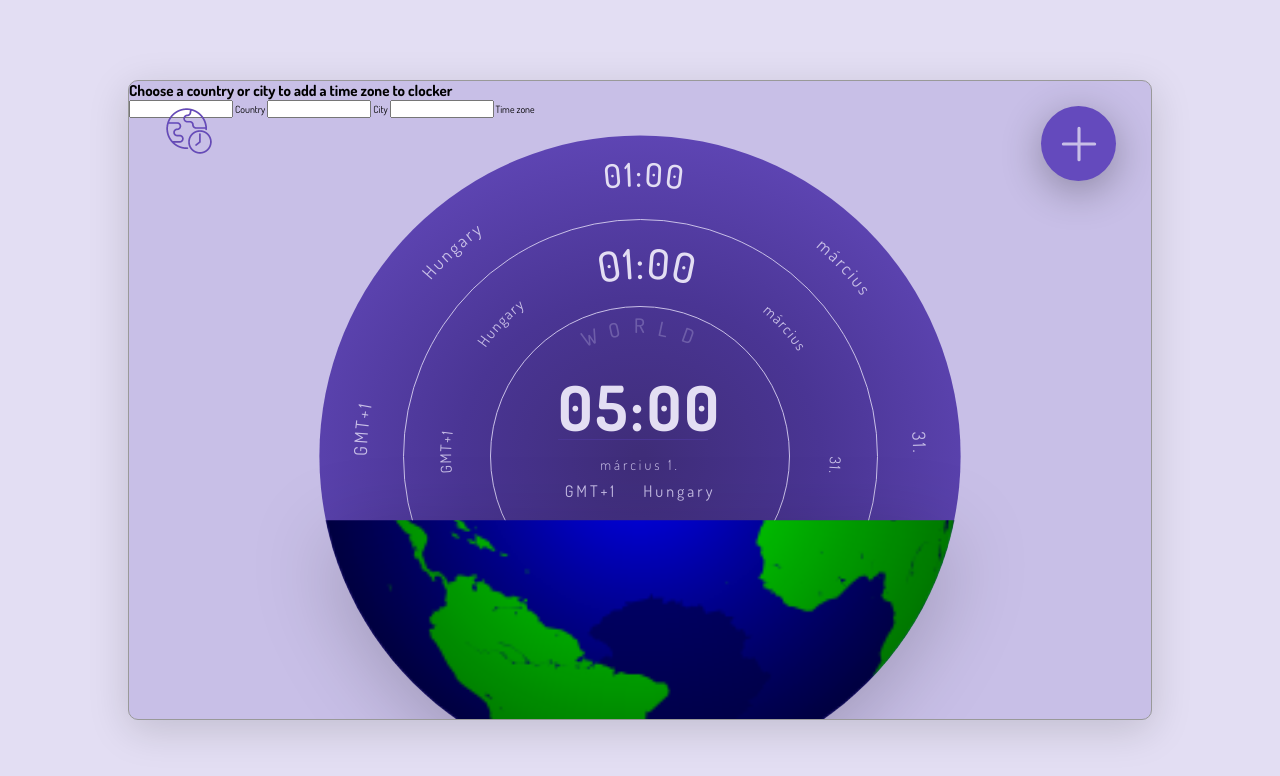
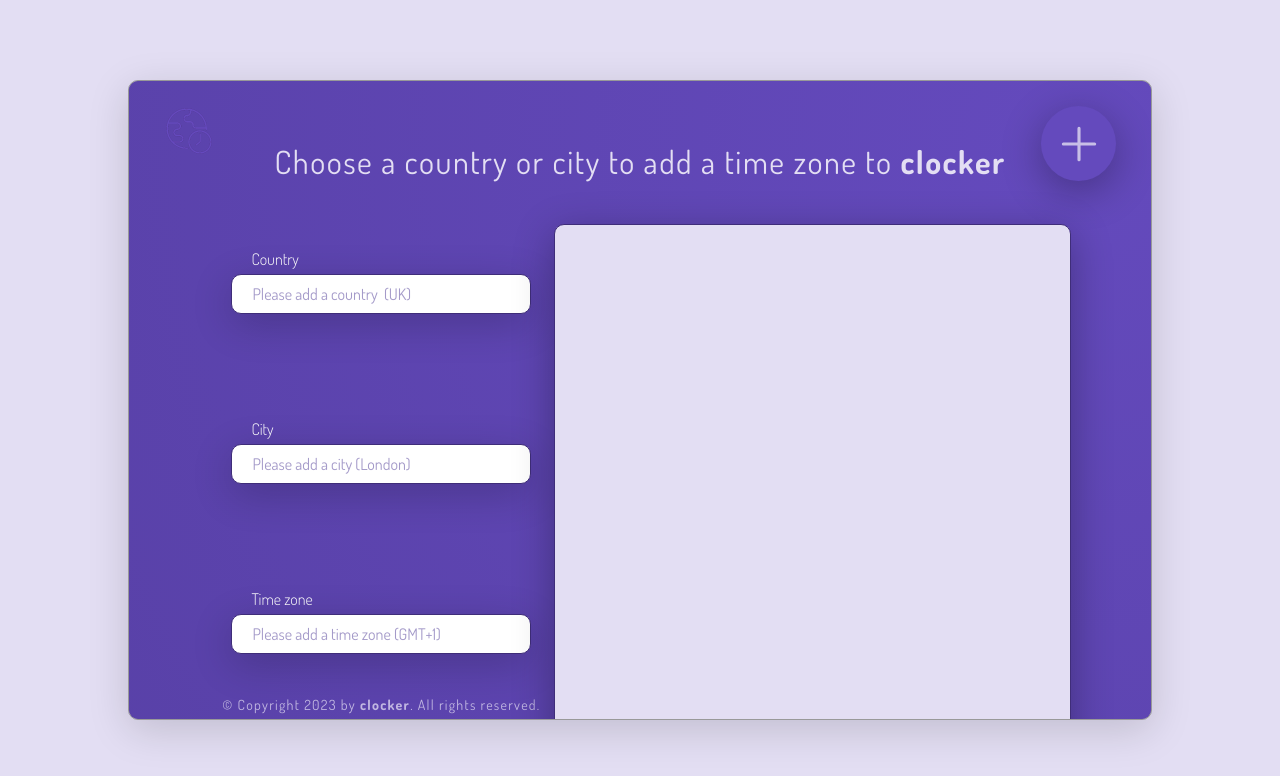
Before and after one commit to ntamasa/clocker, a website: page index.html in a window 1280 px wide. Drawn offline with Linux system fonts and the light colour scheme.

Commit message:
add form layout

```diff
--- a/index.html
+++ b/index.html
@@ -321,19 +321,55 @@
 
         <div class="form__background">&nbsp;</div>
 
-        <form action="#" class="form__box">
-          <h2 class="heading-secondary">
+        <form action="#" class="form-box">
+          <h2 class="heading-secondary form-box__heading">
             Choose a country or city to add a time zone to
             <span class="brand">clocker</span>
           </h2>
-          <input type="text" id="form__country" />
-          <label for="form__country" class="form__country-text">Country</label>
 
-          <input type="text" id="form__city" />
-          <label for="form__city" class="form__city-text">City</label>
+          <div class="form-box__content">
+            <div class="form-box__content-item">
+              <label for="form-box__country" class="form-box__label"
+                >Country</label
+              >
+              <input
+                type="text"
+                id="form-box__country"
+                class="form-box__country"
+                placeholder="Please add a country  (UK)"
+              />
+            </div>
 
-          <input type="text" id="form__zone" />
-          <label for="form__zone" class="form__zone-text">Time zone</label>
+            <div class="form-box__content-item">
+              <label for="form-box__city" class="form-box__label">City</label>
+              <input
+                type="text"
+                id="form-box__city"
+                class="form-box__city"
+                placeholder="Please add a city (London)"
+              />
+            </div>
+
+            <div class="form-box__content-item">
+              <label for="form-box__zone" class="form-box__label"
+                >Time zone</label
+              >
+              <input
+                type="text"
+                id="form__zone"
+                class="form-box__zone"
+                placeholder="Please add a time zone (GMT+1)"
+              />
+            </div>
+          </div>
+          <footer class="footer">
+            <p class="copyright">
+              &copy; Copyright <span class="footer__year">2023</span> by
+              <span class="brand">clocker</span>. All rights reserved.
+            </p>
+          </footer>
+
+          <div class="form-box__map">&nbsp;</div>
         </form>
       </div>
     </div>
--- a/sass/base/_typhography.scss
+++ b/sass/base/_typhography.scss
@@ -84,6 +84,17 @@ body {
 
 .heading-secondary {
   font-size: 3.2rem;
+  font-weight: 400;
+  letter-spacing: 1.5px;
   color: $color-primary-light-2;
-  font-weight: 400;
 }
+
+.brand {
+  font-weight: 700;
+}
+
+.copyright {
+  font-size: 1.4rem;
+  letter-spacing: 1.25px;
+  color: rgba($color-primary-light-2, 0.75);
+}
--- a/sass/components/_form.scss
+++ b/sass/components/_form.scss
@@ -1,12 +1,8 @@
 .form {
+  background-color: grey;
   // Placing it through the whole container
   grid-row: 1 / 2;
   grid-column: 1 / -1;
-
-  ///////////////////////////////
-  /// Form //////////////////////
-  ///////////////////////////////
-  display: grid;
 
   ///////////////////////////////
   /// Form button ///////////////
@@ -95,9 +91,127 @@
 
     // Animation
     transition: transform 0.8s cubic-bezier(0.86, 0, 0.07, 1);
+
+    // Test
+    transform: scale(80);
   }
 
   &__checkbox:checked ~ &__background {
     transform: scale(80);
   }
 }
+
+.form-box {
+  margin: 6rem 8rem;
+
+  // Creating grid for the item placing
+  display: grid;
+  grid-template-columns: 1fr 1.5fr;
+  grid-template-rows: 1fr 4fr 1fr;
+
+  // Spacing
+  // row-gap: 5rem;
+  // column-gap: 10rem;
+
+  // Placing it on top of website content
+  position: relative;
+  z-index: 9999;
+
+  &__heading {
+    // Positioning it in the box
+    grid-column: 1 / -1;
+    grid-row: 1 / 2;
+
+    // Horizontal alignment
+    justify-self: center;
+  }
+
+  &__content {
+    // Positioning it in the box
+    grid-column: 1 / 2;
+    grid-row: 2 / 3;
+
+    // Making it a flexbox for 1 dimensional positioning
+    display: flex;
+    flex-direction: column;
+
+    // Flex-item alignment
+    justify-content: center;
+    align-items: center;
+
+    // Spacing between flex-items
+    gap: 10rem;
+
+    &-item {
+      display: flex;
+      flex-direction: column;
+    }
+  }
+
+  &__country,
+  &__city,
+  &__zone {
+    // Dimensions of input elements
+    height: 4rem;
+    width: 30rem;
+
+    // Border
+    border: 1px solid $color-primary-dark-1;
+    border-radius: 10px;
+
+    // General styling
+    font-size: 1.6rem;
+    font-weight: 400;
+    color: $color-primary-dark-1;
+
+    // Shadow
+    box-shadow: 0 1rem 4rem rgba($black, 0.2);
+
+    // Spacing
+    padding: 1rem 2rem;
+  }
+
+  &__country::placeholder,
+  &__city::placeholder,
+  &__zone::placeholder {
+    // General styling
+    font-size: 1.6rem;
+    font-weight: 400;
+    color: rgba($color-primary-dark-2, 0.5);
+  }
+
+  &__label {
+    // General styling
+    font-size: 1.6rem;
+    font-weight: 300;
+    color: $white;
+
+    // Spacing
+    padding: 0.5rem 2rem;
+  }
+
+  &__map {
+    // Positioning it in the box
+    grid-column: 2 / 3;
+    grid-row: 2 / 4;
+
+    border: 1px solid $color-primary-dark-1;
+    border-radius: 10px;
+
+    // Shadowns
+    box-shadow: 0 1rem 4rem rgba($black, 0.3);
+
+    margin-top: -2rem;
+
+    // // TEST
+    background-color: $color-primary-light-2;
+  }
+
+  .footer {
+    grid-column: 1 / 2;
+    grid-row: 3 / 4;
+
+    justify-self: center;
+    align-self: center;
+  }
+}
--- a/sass/components/_logo.scss
+++ b/sass/components/_logo.scss
@@ -1,3 +1,6 @@
 .logo {
   @include square(5rem);
+
+  position: relative;
+  z-index: 9999999;
 }
```
Also changed, not shown: css/style.css.
